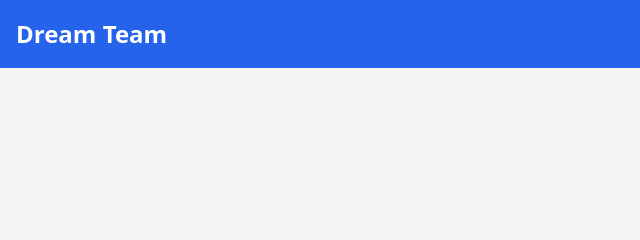
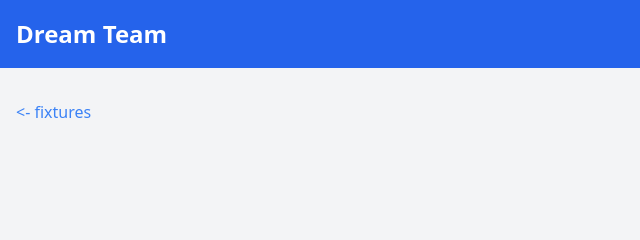
Before and after one commit to dikshantrajput/dream-team, a website: page team/index.html in a window 1280 px wide. Shown: the top 240 px of the page, 0-640 px from the left. Drawn offline with nearby package versions, Linux system fonts and the light colour scheme.

Commit message:
link back to fixtures

```diff
--- a/team/index.html
+++ b/team/index.html
@@ -90,7 +90,8 @@
     </header>
 
     <main class="container mx-auto px-4 py-8" id="playerContainer">
-        <h2 class="text-xl font-semibold mb-4" id="fixtureTitle"></h2>
+        <a class="text-blue-500" href="/matches/"><- fixtures</a>
+        <h2 class="text-xl font-semibold mb-4 mt-4" id="fixtureTitle"></h2>
         <div class="grid grid-cols-1 md:grid-cols-2 lg:grid-cols-3 gap-4" id="playersGrid">
             <!-- Players will be added dynamically here -->
         </div>
```
